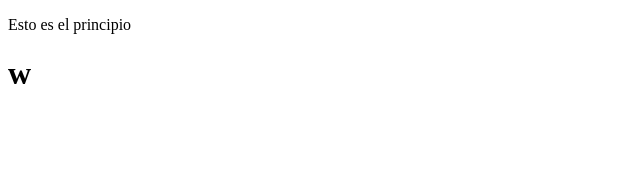
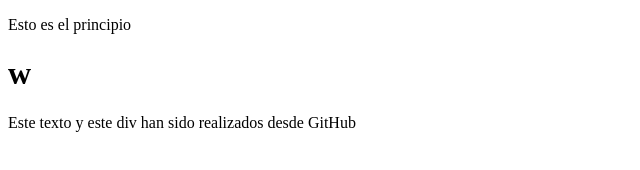
Before and after one commit to Cesarb222/ENDES-1--DAW-TAREAS, a plain HTML site: page index.html in a window 1280 px wide. Shown: the whole page, without its empty margins (0-640 px from the left). Drawn offline with Linux system fonts and the light colour scheme.

Commit message:
Editado desde GitHub

```diff
--- a/index.html
+++ b/index.html
@@ -8,5 +8,8 @@
 <body>
     <p>Esto es el principio</p>
     <h1>w</h1>
+    <div>
+        <p>Este texto y este div han sido realizados desde GitHub</p>
+    </div>
 </body>
 </html>
```
